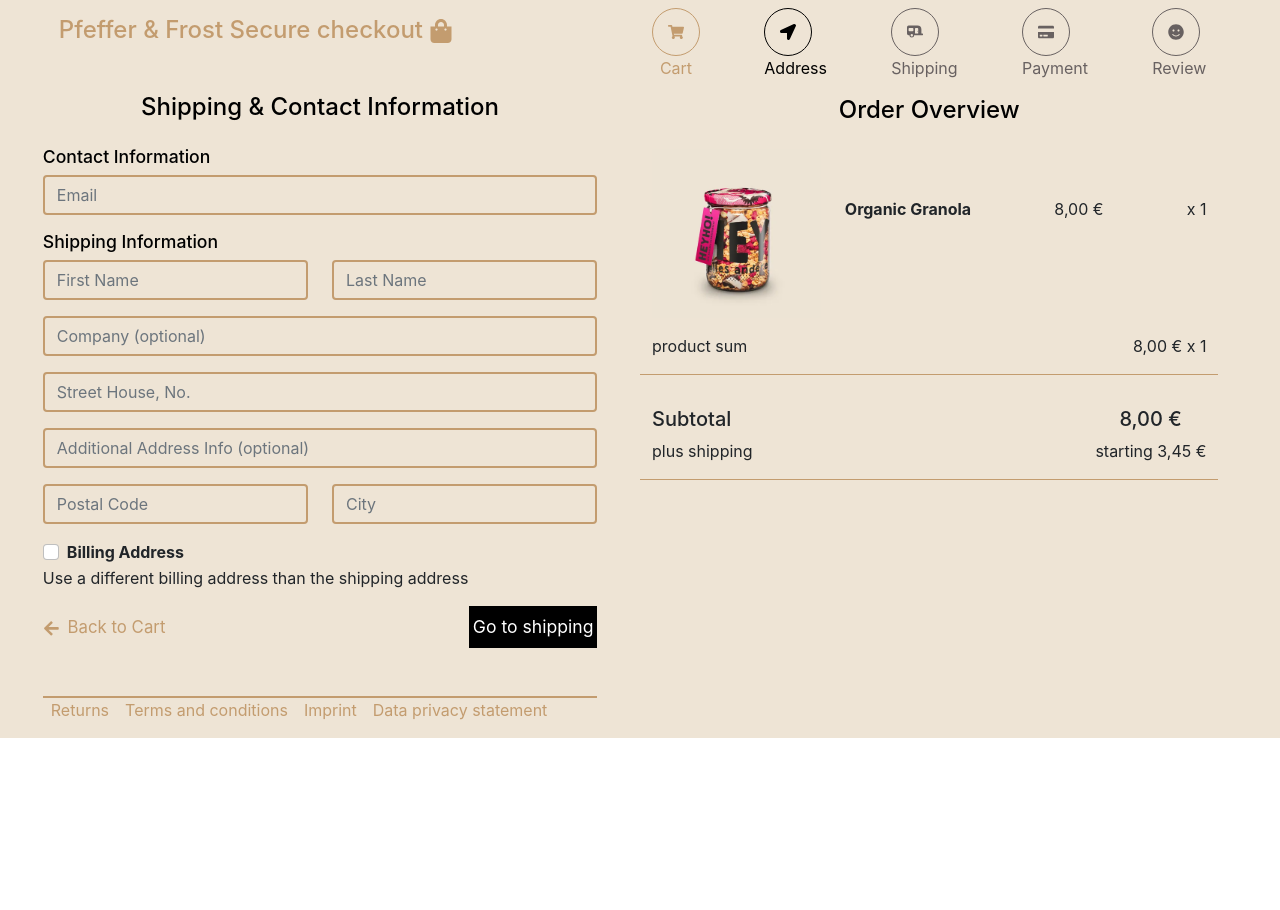
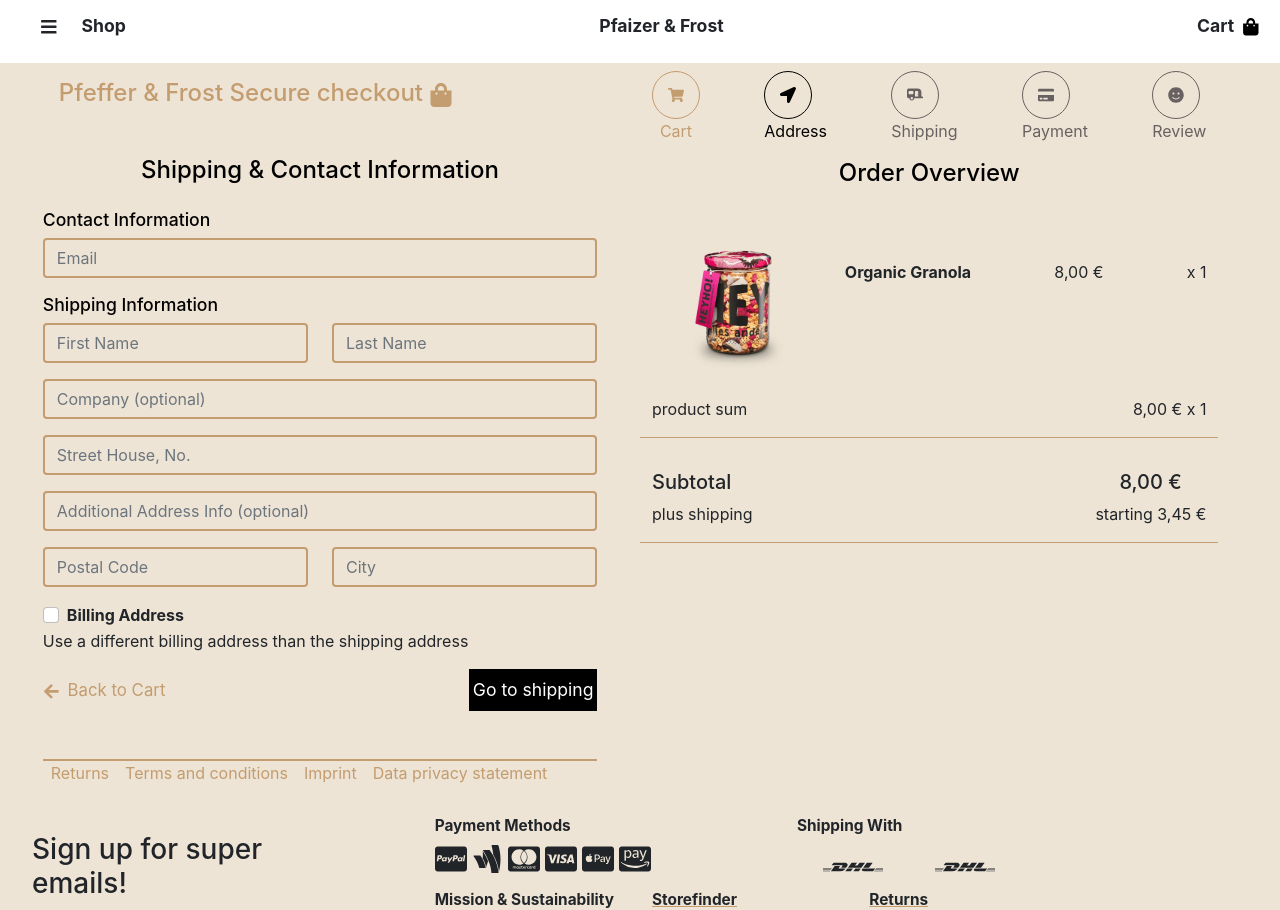
Before and after one commit to eldrige/React-Js-test, a React (Create React App) app: page /checkout in a window 1280 px wide. Shown: the top 910 px of the page. Before the commit the page ends 800 px from the top, so only its background shows below. Built offline with nearby package versions, Linux system fonts and the light colour scheme.

Commit message:
hide navbar on checkout screen

```diff
--- a/src/App.js
+++ b/src/App.js
@@ -7,13 +7,16 @@ import Footer from './components/Footer';
 import { BrowserRouter as Router, Route } from 'react-router-dom';
 
 function App() {
+  const path = window.location.href;
+  let checkout = 'http://localhost:3000/checkout';
+
   return (
     <Router>
-      {/* <Navbar /> */}
+      {path === checkout ? null : <Navbar />}
       <Route path="/product" component={ProductScreen} exact />
+      <Route path="/" component={HomeScreen} exact />
       <Route path="/checkout" component={CheckoutScreen} exact />
-      <Route path="/" component={HomeScreen} exact />
-      {/* <Footer /> */}
+      {path === checkout ? null : <Footer />}
     </Router>
   );
 }
--- a/src/screens/CheckoutScreen.js
+++ b/src/screens/CheckoutScreen.js
@@ -98,7 +98,7 @@ const CheckoutScreen = () => {
                   <h5>Subtotal</h5>
                   <p>plus shipping</p>
                 </div>
-                <div class="subtotal">
+                <div className="subtotal">
                   <h5 className="mx-4">8,00 €</h5>
                   <p>starting 3,45 €</p>
                 </div>
```
